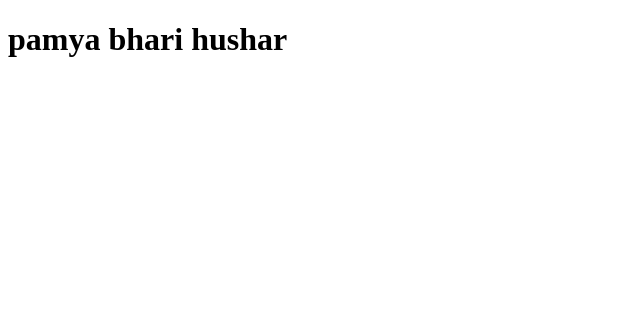
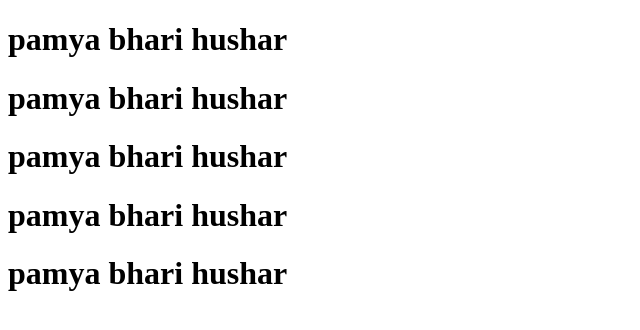
Before and after one commit to ajayalure/cs3, a plain HTML site: page index.html in a window 1280 px wide. Shown: the whole page, without its empty margins (0-640 px from the left). Drawn offline with Linux system fonts and the light colour scheme.

Commit message:
live page

```diff
--- a/index.html
+++ b/index.html
@@ -9,5 +9,9 @@
 <body>
 
     <h1>  pamya bhari hushar </h1>
+    <h1>  pamya bhari hushar </h1>
+    <h1>  pamya bhari hushar </h1>
+    <h1>  pamya bhari hushar </h1>
+    <h1>  pamya bhari hushar </h1>
 </body>
 </html>
```
